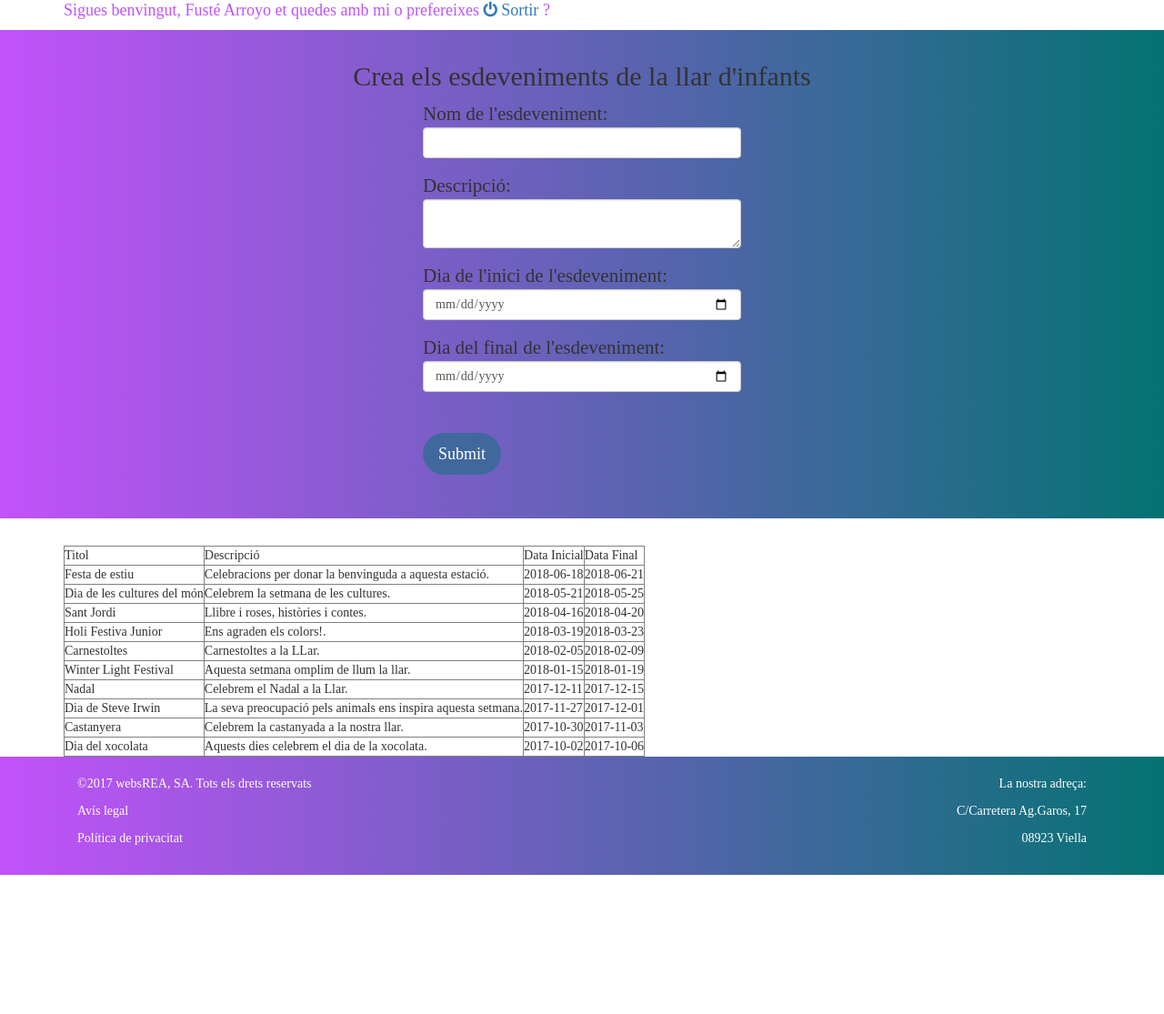
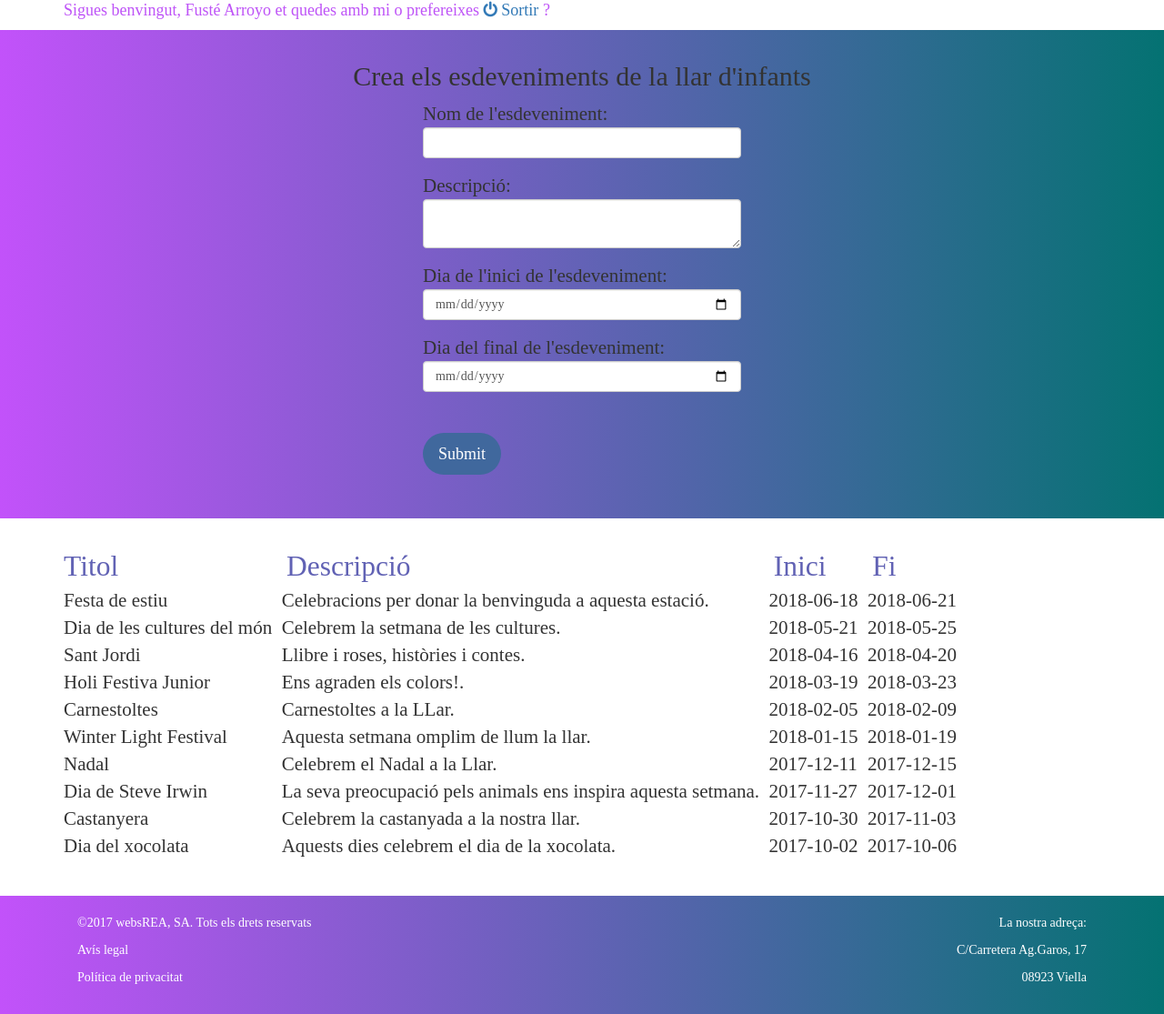
Before and after one commit to WebsRea/WillyWonka, a PHP site: page /php/afegirEsdeveniment.php in a window 1280 px wide. Shown: the part 121-1236 px from the top of the page at 91% size. Before the commit the page ends 1083 px from the top, so only its background shows below. Run offline with PHP 8.4, Linux system fonts and the light colour scheme; a user stored in the database is signed in; data comes from the database, SQL or seed files in the repository; some web fonts are replaced.

Commit message:
Front end

```diff
--- a/WillyWonka_web/php/afegirEsdeveniment.php
+++ b/WillyWonka_web/php/afegirEsdeveniment.php
@@ -81,13 +81,14 @@
 
     </div>
 
-    <div class="container">
+    <div class="container psom">
     	<?php
 		  include "mostrarEsdeveniment.php";
 		?>
 
     </div>
-
+    <br>
+    <br>
 </body>
 <footer class="footer">
   <?php
--- a/WillyWonka_web/php/mostrarEsdeveniment.php
+++ b/WillyWonka_web/php/mostrarEsdeveniment.php
@@ -25,10 +25,10 @@ if ($_SESSION['usu_tipus'] = 'admin') {
 }
 $results=mysqli_query($conexio,$sql);
 if ($row = mysqli_fetch_array($results)){
-   echo "<table border = '1'> \n";
-   echo "<tr><td>Titol</td><td>Descripció</td><td>Data Inicial</td><td>Data Final</td></tr> \n";
+   echo "<table class='table-hover'> \n";
+   echo "<tr class='datos_tabla padmin'><td>Titol</td><td>&nbsp;&nbsp;Descripció</td><td>&nbsp;&nbsp;Inici</td><td>&nbsp;&nbsp;Fi</td></tr> \n";
    do {
-      echo "<tr><td>".$row["esd_titol"]."</td><td>".$row["esd_text"]."</td><td>".$row["esd_data_ini"]."</td><td>".$row["esd_data_fin"]."</td></tr> \n";
+      echo "<tr class='info'><td>".$row["esd_titol"]."</td><td>&nbsp;&nbsp;".$row["esd_text"]."</td><td>&nbsp;&nbsp;".$row["esd_data_ini"]."</td><td>&nbsp;&nbsp;".$row["esd_data_fin"]."</td></tr> \n";
    } while ($row = mysqli_fetch_array($results));
    echo "</table> \n";
 } else {
```
Also changed, not shown: WillyWonka_web/php/index_mestre.php (+10 -0 lines), WillyWonka_web/php/subirArchivo.php (+4 -4 lines).
